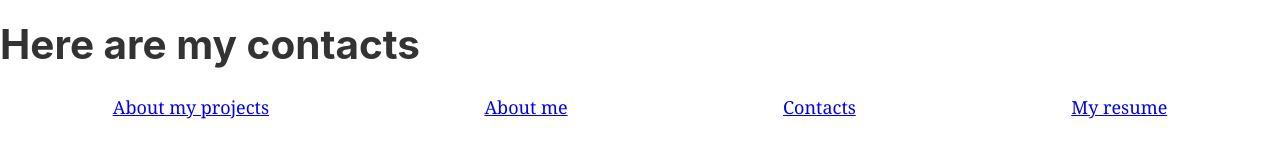
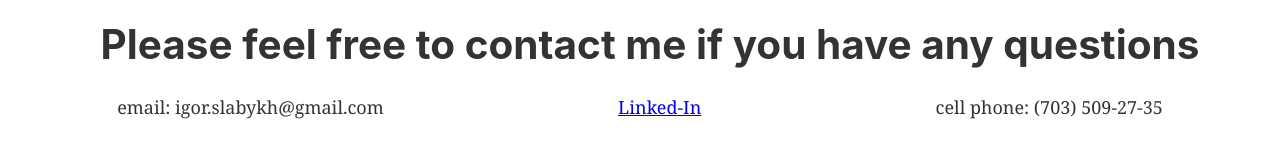
Before and after one commit to Cherezmz/myportfoliowebsite, a Gatsby site: page /contacts in a window 1280 px wide. Shown: the part 354-512 px from the top of the page. Built offline with nearby package versions, Linux system fonts and the light colour scheme; Gatsby itself is replaced by a stand-in of ours.

Commit message:
added contacts

```diff
--- a/src/pages/contacts.js
+++ b/src/pages/contacts.js
@@ -16,20 +16,29 @@ export default () => {
       >
         <Image />
       </div>
-      <h1>Here are my contacts </h1>
+      <h1
+        style={{
+          marginLeft: `20px`,
+          textAlign: `center`,
+        }}
+      >
+        Please feel free to contact me if you have any questions{" "}
+      </h1>
+
       <div
         style={{
           display: `flex`,
           flexDirection: `row`,
           justifyContent: `space-around`,
-          paddingLeft: `5px`,
-          paddingRight: `5px`,
         }}
       >
-        <Link to="/projectsReview/">About my projects</Link>
-        <Link to="/aboutme/">About me</Link>
-        <Link to="/contacts/">Contacts</Link>
-        <Link to="/resume/">My resume</Link>
+        <p>email: igor.slabykh@gmail.com</p>
+        <p>
+          <a href="https://www.linkedin.com/in/igor-slabykh-2787862b/">
+            Linked-In
+          </a>
+        </p>
+        <p>cell phone: (703) 509-27-35</p>
       </div>
     </Layout>
   )
```
